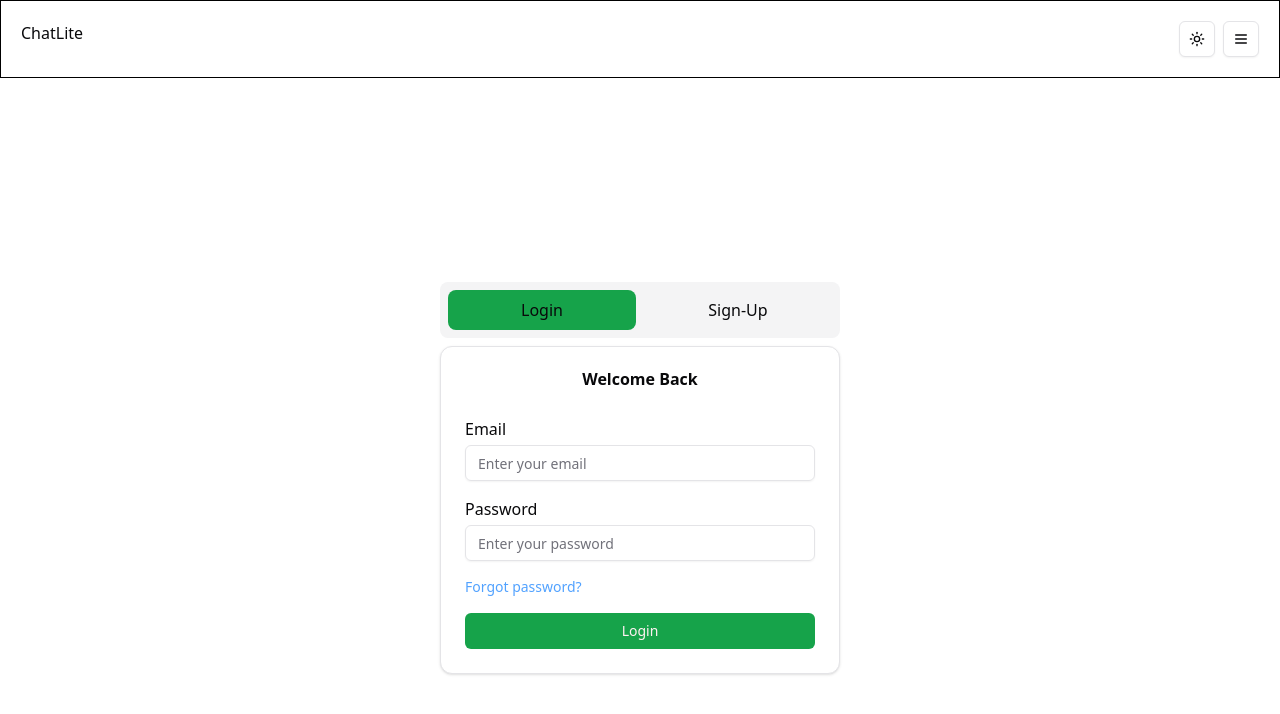
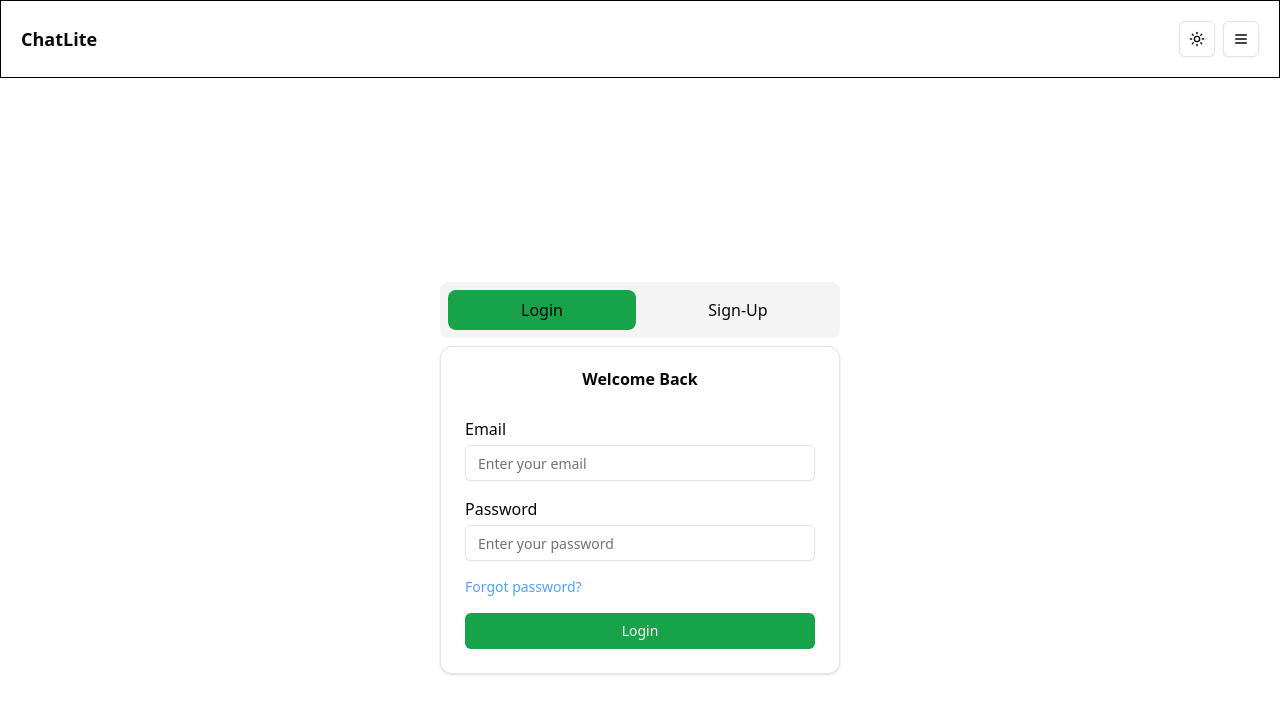
Before and after one commit to GabCatacutan/chat-app, a React (Vite) app: page /login in a window 1280 px wide. Shown: the top 714 px of the page. Built offline with nearby package versions, Linux system fonts and the light colour scheme; no server answers.

Commit message:
Fixed navbar text positioning & Conversation card will now be highlighted when selected

```diff
--- a/src/components/Conversation.tsx
+++ b/src/components/Conversation.tsx
@@ -1,9 +1,15 @@
-import { Link } from "react-router";
+import { Link, useParams } from "react-router";
 
 export default function Conversation({ id, username, img_url, date_created }) {
+  const {conversationId} = useParams()
+
   return (
     <Link to={`/${id}`} className="block">
-      <div className="flex items-center p-3 border-b cursor-pointer hover:bg-secondary rounded-lg">
+      <div
+        className={`flex items-center p-3 border-b cursor-pointer rounded-lg
+          hover:bg-secondary
+          ${conversationId === id ? "bg-primary" : "bg-transparent"}`}
+      >
         {/* Profile Picture */}
         <img
           src={img_url}
--- a/src/components/ConversationsList.tsx
+++ b/src/components/ConversationsList.tsx
@@ -31,7 +31,6 @@ const sampleConversations = [
 ];
 
 export default function ConversationsList() {
-  const {conversationId} = useParams();
   const [loading, setLoading] = useState<boolean>(false)
 
   const [conversations , setConversations] = useState<Conversation[]>([])
--- a/src/components/Navbar.tsx
+++ b/src/components/Navbar.tsx
@@ -6,16 +6,17 @@ import Menu from "./Menu";
 import { useAuth } from "./context/AuthProvider";
 
 function Navbar() {
-  const {user} = useAuth()
+  const { user } = useAuth();
 
   return (
-    <nav className="border border-black flex p-5">
-      <a className="" href="/">ChatLite</a>
-
-      {user ? <p className="ml-2"> Welcome Back! {user.email}</p> : <></>}
-      <div className="mr-0 ml-auto space-x-2">
-        <ModeToggle></ModeToggle>
-        <Menu></Menu>
+    <nav className="flex items-center border border-black p-5">
+      <a className="text-lg font-semibold" href="/">
+        ChatLite
+      </a>
+      {user && <p className="ml-2">Welcome Back! {user.email}</p>}
+      <div className="ml-auto space-x-2 flex items-center">
+        <ModeToggle />
+        <Menu />
       </div>
     </nav>
   );
```
